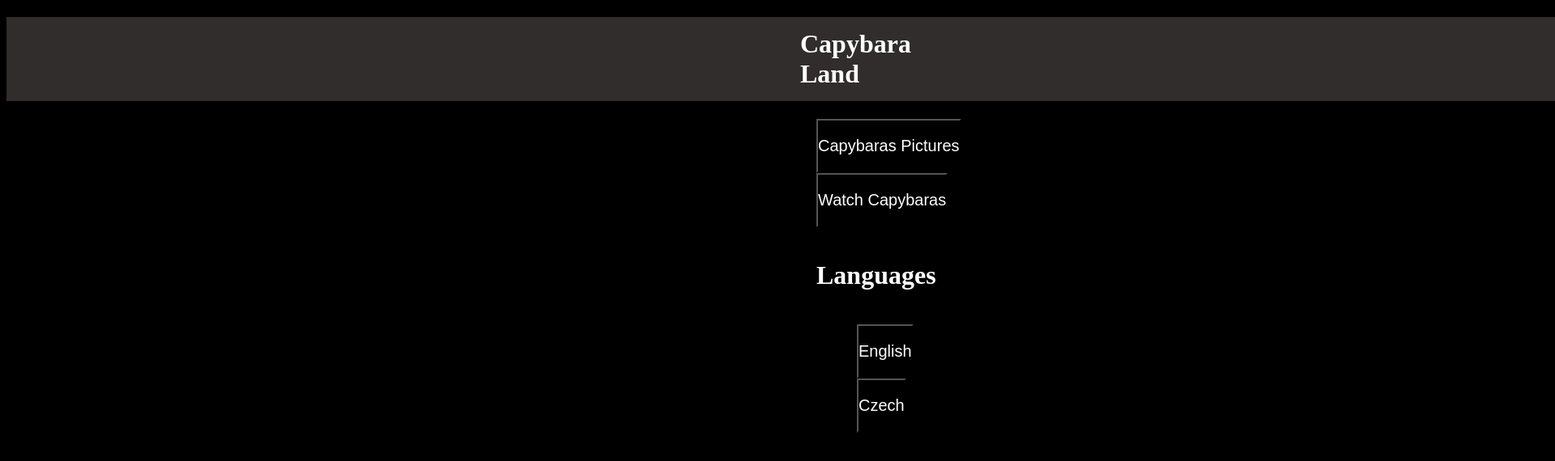
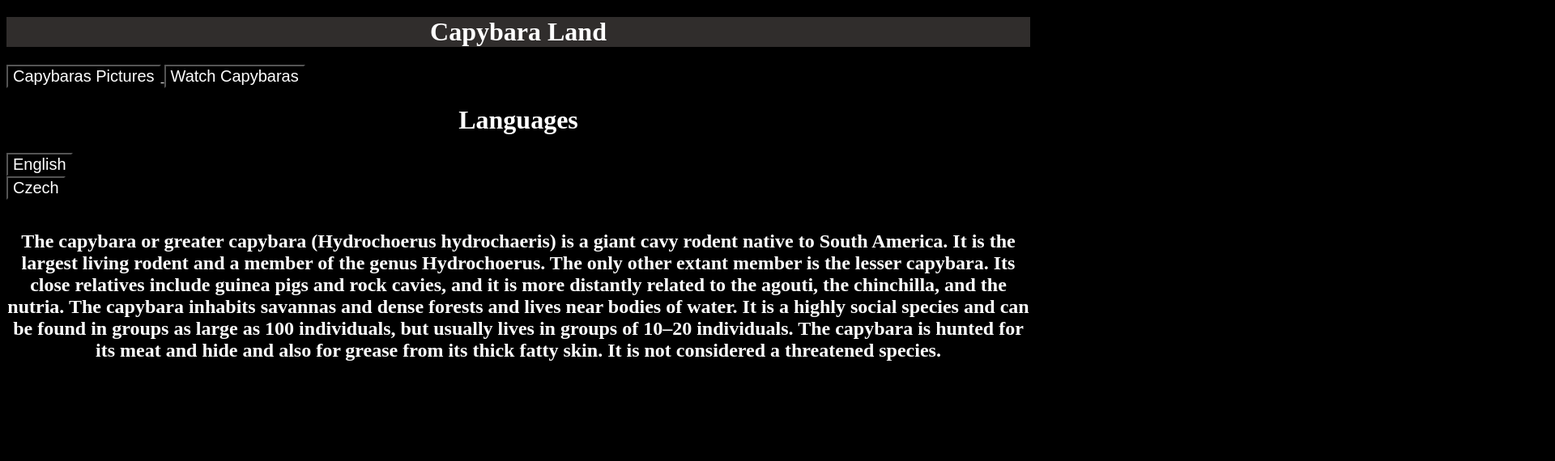
Before and after one commit to pakys1/capybaras, a plain HTML site: page index.html in a window 1280 px wide. Shown: the top 570 px of the page at 81% size, 1920 px wide, since content can reach past the window. Drawn offline with Linux system fonts and the light colour scheme.

Commit message:
Update index.html

```diff
--- a/index.html
+++ b/index.html
@@ -32,13 +32,13 @@
 </body>
 <style>
     #nazev{
-   padding: 15px 980px;
+
    background-color:rgb(48, 45, 44);
    text-align: center;
  }
  a {
   color: rgb(255, 255, 255);
-  padding: 10px 1000px;
+
   width: 1000px;
   height: 1000px;
   text-align: center;
@@ -47,7 +47,7 @@ button {
   color: #ffffff;
 			background-color: #000000;
 			font-size: 20px;
-			padding: 20px 0px;
+
 			cursor: pointer
 
 }
@@ -60,15 +60,13 @@ button {
     h2 {
       color: #ffffff;
       text-align: center;
-      text-align: center;
+
     }
     #jazyky {
       color: #ffffff;
-      padding: 20px 1000px;
       text-align: center;
     }
     #english {
-      padding: 20px 1050px;
       text-align: center;
 
     }
```
